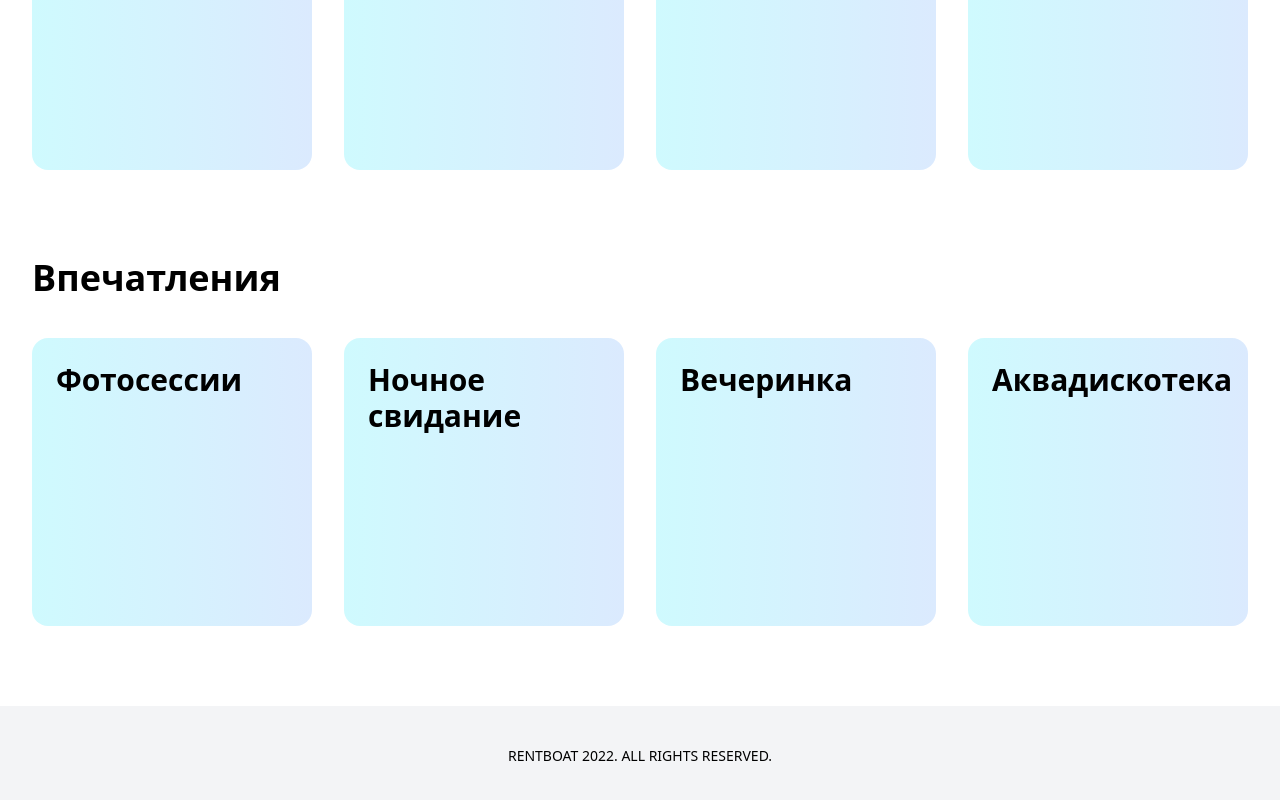
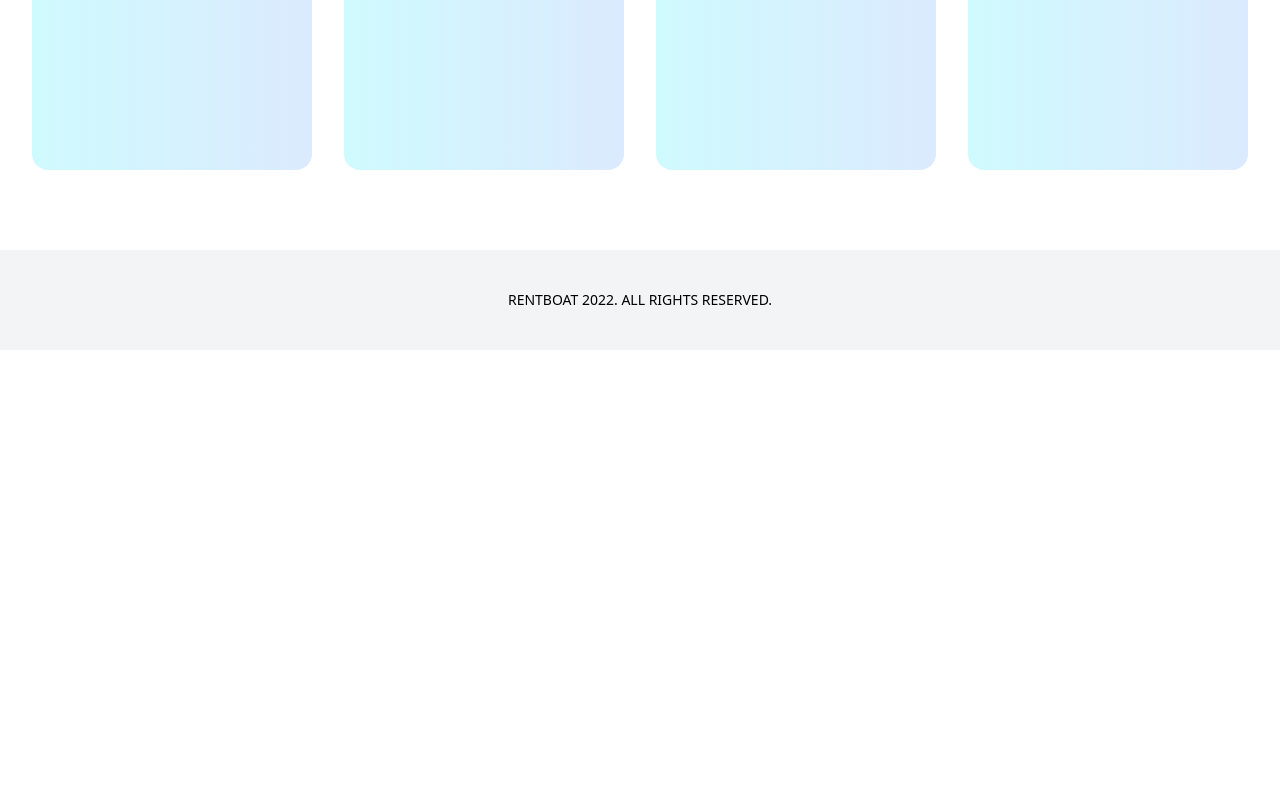
Before and after one commit to nvadeveloper/rent-boat-nextjs-frontend, a Next.js app: page / in a window 1280 px wide. Shown: the part 1126-1926 px from the top of the page. After the commit the page ends 1476 px from the top, so only its background shows below. Built offline with nearby package versions, Linux system fonts and the light colour scheme.

Commit message:
first commit

```diff
--- a/components/Header.js
+++ b/components/Header.js
@@ -54,7 +54,7 @@ const Header = () => {
                     <div className="space-x-3 hidden md:flex">
                         {menuItems.map((item, key) => (
                             <Link href={item.href} key={key}>
-                                <a className='rounded-xl py-3 px-4 hover:bg-gray-100'>{item.title}</a>
+                                <a className='rounded-xl py-3 px-4 hover:bg-gray-100 ease-in-out duration-200'>{item.title}</a>
                             </Link>
                         ))}
                     </div>
--- a/components/indexPage/Impression.js
+++ b/components/indexPage/Impression.js
@@ -25,28 +25,6 @@ const Impression = () => {
 
             </div>
 
-
-            <p className="text-4xl font-extrabold font-montserrat py-6 sm:pt-12 sm:pb-10 mt-10">Впечатления</p>
-
-            <div className="grid grid-cols-1 sm:grid-cols-4 gap-8">
-
-                <div className="rounded-2xl p-6 bg-gradient-to-r from-cyan-100 to-blue-100 h-72">
-                    <p className="text-3xl font-extrabold font-montserrat">Фотосессии</p>
-                </div>
-
-                <div className="rounded-2xl p-6 bg-gradient-to-r from-cyan-100 to-blue-100 h-72">
-                    <p className="text-3xl font-extrabold font-montserrat">Ночное свидание</p>
-                </div>
-
-                <div className="rounded-2xl p-6 bg-gradient-to-r from-cyan-100 to-blue-100 h-72">
-                    <p className="text-3xl font-extrabold font-montserrat">Вечеринка</p>
-                </div>
-
-                <div className="rounded-2xl p-6 bg-gradient-to-r from-cyan-100 to-blue-100 h-72">
-                    <p className="text-3xl font-extrabold font-montserrat">Аквадискотека</p>
-                </div>
-
-            </div>
         </>
     )
 }
--- a/pages/index.js
+++ b/pages/index.js
@@ -8,26 +8,26 @@ const Index = () => {
     <>
       <section className="container mx-auto px-4 sm:px-6 lg:px-8">
 
-        <p className="max-w-5xl mx-auto text-center text-4xl sm:text-6xl lg:text-8xl font-extrabold mt-10 mb-36 text-transparent bg-clip-text bg-gradient-to-r from-green-300 via-blue-500 to-purple-700">Откройте для себя совершенно новое путешествие!</p>
+        <p className="max-w-5xl mx-auto text-center text-4xl sm:text-6xl lg:text-8xl font-extrabold my-10 sm:mb-36 text-transparent bg-clip-text bg-gradient-to-r from-green-300 via-blue-500 to-purple-700">Откройте для себя совершенно новое путешествие!</p>
 
         <div className="grid grid-cols-1 sm:grid-cols-3 gap-8">
           <Link href='/boats'>
             <a>
-              <div className="rounded-2xl p-6 bg-gradient-to-r from-cyan-100 to-blue-100 h-72">
+              <div className="rounded-2xl p-6 bg-gradient-to-r from-cyan-100 to-blue-100 h-72 hover:scale-105 hover:shadow-xl ease-in-out duration-500">
                 <p className="text-3xl font-extrabold font-montserrat">Аренда Катра</p>
               </div>
             </a>
           </Link>
           <Link href='/yachts'>
             <a>
-              <div className="rounded-2xl p-6 bg-gradient-to-r from-cyan-100 to-blue-100 h-72">
+              <div className="rounded-2xl p-6 bg-gradient-to-r from-cyan-100 to-blue-100 h-72 hover:scale-105 hover:shadow-xl ease-in-out duration-500">
                 <p className="text-3xl font-extrabold font-montserrat">Аренда Яхты</p>
               </div>
             </a>
           </Link>
           <Link href='/ships'>
             <a>
-              <div className="rounded-2xl p-6 bg-gradient-to-r from-cyan-100 to-blue-100 h-72">
+              <div className="rounded-2xl p-6 bg-gradient-to-r from-cyan-100 to-blue-100 h-72 hover:scale-105 hover:shadow-xl ease-in-out duration-500">
                 <p className="text-3xl font-extrabold font-montserrat">Аренда Тепдохода</p>
               </div>
             </a>
```
